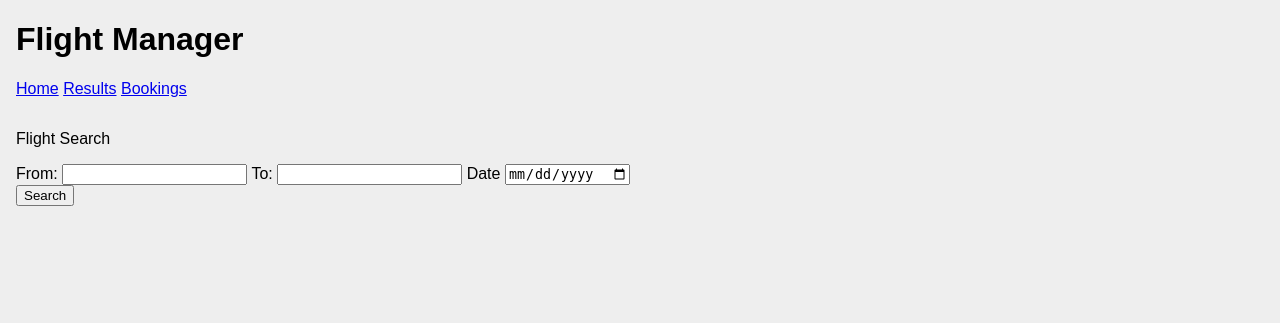
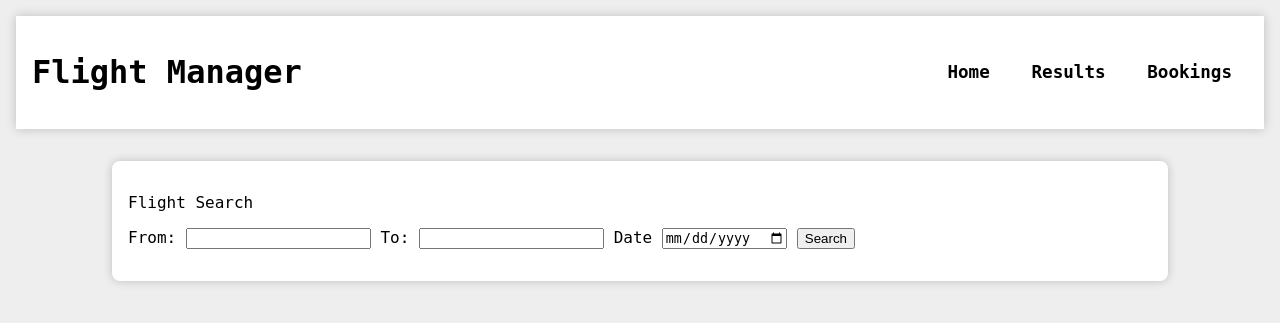
Before and after one commit to David-Joicey/Flight_Manager, a Flask app: page / in a window 1280 px wide. Shown: the top 323 px of the page. Run offline with Flask 3, Linux system fonts and the light colour scheme.

Commit message:
Improved website graphics by expanding styles.css

```diff
--- a/static/styles.css
+++ b/static/styles.css
@@ -1,18 +1,19 @@
 body {
     background: #eee;
     color: black;
-    font-family: Arial, sans-serif;
+    font-family: Andale Mono, monospace;
     margin: 0;}
 
-.results-container {
+.results-container, .search-container {
     width: 80%;
     margin-left: auto;
     margin-right: auto;
     margin-top: 2rem;
     padding: 1rem;
-    padding-top: 2rem;
+    padding-bottom: 2rem;
     background: #ffffff;
     border-radius: 0.5rem;
+    box-shadow: 0 0 10px rgba(0, 0, 0, 0.2);
     }
 
 .results-table {
@@ -26,10 +27,24 @@ table, th, td {
 
 header {
     margin-left: 1rem;
+    margin-right : 1rem;
+    margin-top: 1rem;
+    padding: 1rem;
+    background: #ffffff;
+    box-shadow: 0 0 10px rgba(0, 0, 0, 0.2);
+    display: flex;
+    justify-content: space-between;
+    align-items: center;
     }
-
-.search-container {
-    width: 50%;
+nav a {
+    text-decoration: none;
+    color: black;
+    font-weight: bold;
     margin-left: 1rem;
-    margin-top: 2rem;
-}
+    margin-right: 1rem;
+    font-size: 1.1rem;
+    transition: opacity 0.3s;
+    }
+nav a:hover {
+    opacity: 0.7;
+    }
```
